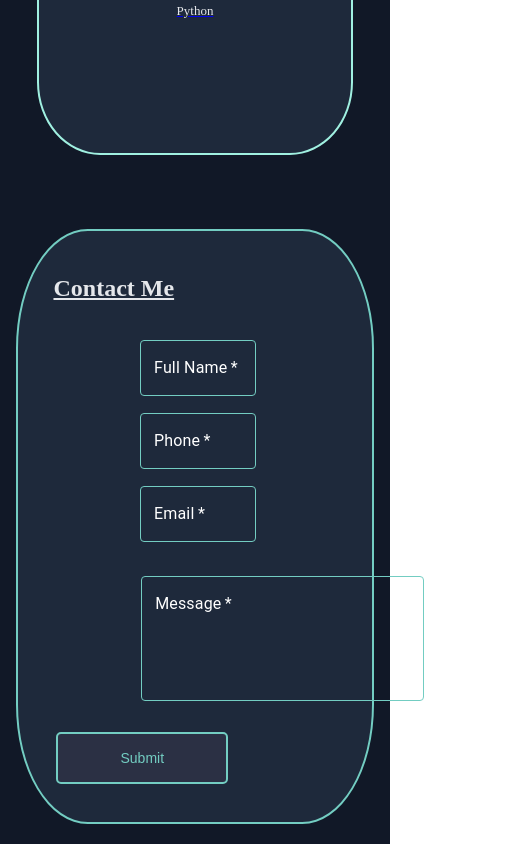
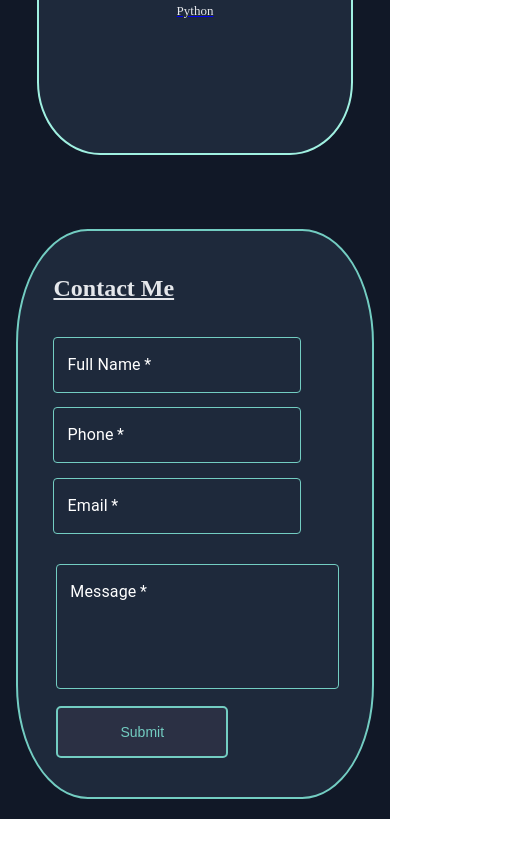
Before and after one commit to ShaharMizrachi/ShaharPortfolio, a React (Create React App) app: page / in a window 390 px wide. Shown: the part 3691-4535 px from the top of the page, 509 px wide, since content can reach past the window. After the commit the page ends 4510 px from the top, so only its background shows below. Built offline with nearby package versions, Linux system fonts and the light colour scheme; no server answers.

Commit message:
restore-2 design

```diff
--- a/src/App.tsx
+++ b/src/App.tsx
@@ -4,19 +4,19 @@ import HomePage from './pages/homepage/HomePage';
 
 const App = () => {
 
-  useEffect(() => {
-    const handleWheel = (event: WheelEvent) => {
-      if (event.ctrlKey) {
-        event.preventDefault();
-      }
-    };
+  // useEffect(() => {
+  //   const handleWheel = (event: WheelEvent) => {
+  //     if (event.ctrlKey) {
+  //       event.preventDefault();
+  //     }
+  //   };
 
-    document.addEventListener('wheel', handleWheel, { passive: false });
+  //   document.addEventListener('wheel', handleWheel, { passive: false });
 
-    return () => {
-      document.removeEventListener('wheel', handleWheel);
-    };
-  }, []);
+  //   return () => {
+  //     document.removeEventListener('wheel', handleWheel);
+  //   };
+  // }, []);
 
 
   return (
--- a/src/components/ui/CustomTextField.tsx
+++ b/src/components/ui/CustomTextField.tsx
@@ -26,7 +26,7 @@ const CustomTextField = styled(TextField)({
     '& .MuiInputLabel-root.Mui-focused': {
         color: '#FFFFFF', // Focused label color
     },
-    margin: '1% 30% 5% ',
+    // margin: '1% 30% 5% ',
 });
 
 export default CustomTextField
--- a/src/index.css
+++ b/src/index.css
@@ -1,12 +1,6 @@
 body {
   margin: 0;
-  /* background-color: 111827;
-  height: 100%; */
-  /* font-family: -apple-system, BlinkMacSystemFont, 'Segoe UI', 'Roboto', 'Oxygen',
-    'Ubuntu', 'Cantarell', 'Fira Sans', 'Droid Sans', 'Helvetica Neue',
-    sans-serif;
-  -webkit-font-smoothing: antialiased;
-  -moz-osx-font-smoothing: grayscale; */
+  padding: 0;
 }
 
 code {
--- a/src/pages/contactMe/ContactMe.css
+++ b/src/pages/contactMe/ContactMe.css
@@ -8,15 +8,19 @@
 .shortFiledsContainer {
   display: inline-flex;
 }
-
+/* .shortfieldssContainer {
+  display: flex;
+} */
 .shortFiledsContainer .MuiTextField-root {
   padding: 1%;
+  display: flex;
+  flex-direction: row;
 }
 
 .messageTextConatiner {
-  padding: 1%;
   width: 100%;
   max-width: 100%;
+  margin-top: 1%;
 }
 
 .messageTextConatiner .MuiTextField-root {
@@ -27,7 +31,6 @@
   padding: 1%;
   margin-top: 3%;
 }
-
 /* For screens with max-width: 600px and max-height: 844px */
 @media only screen and (max-width: 600px) and (max-height: 844px) {
   .commenProperties {
@@ -35,8 +38,8 @@
   }
 
   .ContactTitle {
-    margin-top: 1vh; /* Adjusted margin-top for smaller screens */
-    min-height: 5vh; /* Adjusted minimum height for dynamic content */
+    margin-top: 1vh;
+    min-height: 5vh;
     text-decoration-line: underline;
   }
 
--- a/src/pages/homepage/HomePage.css
+++ b/src/pages/homepage/HomePage.css
@@ -4,14 +4,15 @@
   display: flex;
   justify-content: center;
   margin: 0;
+  height: fit-content;
 }
 
 /* For screens with max-width: 600px and max-height: 844px */
 @media only screen and (max-width: 600px) and (max-height: 844px) {
   .background {
-    height: auto; /* Adjusted height for smaller screens */
+    height: auto;
     display: flex;
     justify-content: center;
-    align-items: center; /* Center content vertically */
+    align-items: center;
   }
 }
--- a/src/pages/mainPageContent/MainPageContent.css
+++ b/src/pages/mainPageContent/MainPageContent.css
@@ -124,7 +124,7 @@
   margin-top: 30%;
   display: flex;
   flex-direction: column;
-  flex-wrap: wrap; /* Allow items to wrap */
+  flex-wrap: wrap;
   transition: opacity 0.5s ease-in-out; /* Smooth transition for visibility */
   opacity: 0; /* Start invisible */
   justify-content: space-between;
```
Also changed, not shown: src/App.css (+0 -13 lines).
